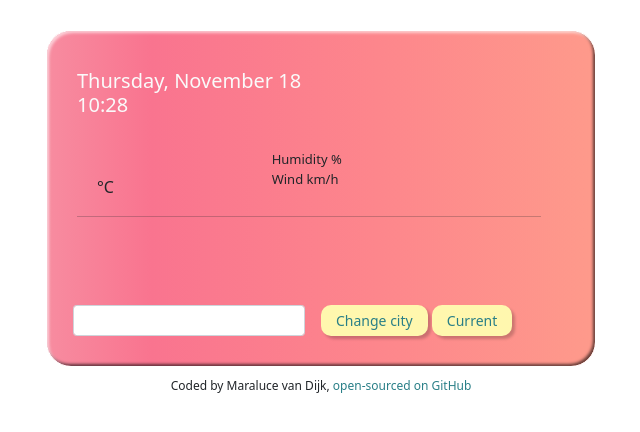
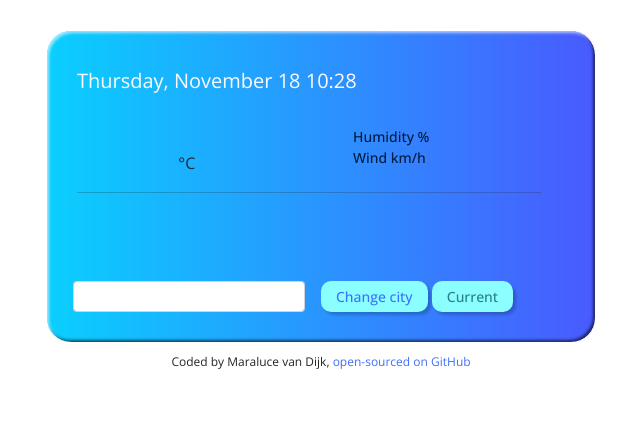
Before and after one commit to maraleopard/weather-app, a plain HTML site: page index.html in a window 1280 px wide. Shown: the whole page, without its empty margins (319-959 px from the left). Drawn offline with nearby package versions, Linux system fonts and the light colour scheme; no server answers.

Commit message:
Changed layout and colors

```diff
--- a/index.html
+++ b/index.html
@@ -5,6 +5,10 @@
     <meta http-equiv="X-UA-Compatible" content="IE=edge" />
     <meta name="viewport" content="width=device-width, initial-scale=1.0" />
     <title>Weather</title>
+
+    <link rel="preconnect" href="https://fonts.googleapis.com">
+<link rel="preconnect" href="https://fonts.gstatic.com" crossorigin>
+<link href="https://fonts.googleapis.com/css2?family=Open+Sans:wght@300;400;500;600;700;800&display=swap" rel="stylesheet">
 
     <link
       href="https://cdn.jsdelivr.net/npm/bootstrap@5.1.1/dist/css/bootstrap.min.css"
@@ -20,14 +24,15 @@
     <div class="container">
       <div class="app">
         <div class="row overview">
-          <div class="col-6">
+          <div class="col">
             <h1></h1>
             <h2></h2>
           </div>
-          <div class="col">
+
+          <div class="row">
+            <div class="col-2">
             <img src="" alt="" class="main-icon" id="icon-current" />
           </div>
-          <div class="row">
             <div class="col-4">
               <strong id="current-temp"></strong>
               °C
@@ -35,9 +40,9 @@
             <div class="col">
               <ul>
                 <li><span id="description"></span></li>
-                <li>Humidity <span id="humidity"></span>%</li>
+                <li>Humidity <span id="humidity" class="data"></span>%</li>
 
-                <li>Wind <span id="wind"></span> km/h</li>
+                <li>Wind <span id="wind" class="data"></span> km/h</li>
               </ul>
             </div>
           </div>
--- a/src/styles.css
+++ b/src/styles.css
@@ -1,3 +1,7 @@
+body {
+  font-family: "Open Sans", sans-serif;
+}
+
 div h1 {
   color: #fafafa;
   font-size: 45px;
@@ -14,8 +18,9 @@ ul {
 }
 
 li {
+  color: #001a3d;
   list-style: none;
-  font-size: 13px;
+  font-size: 14px;
   font-weight: 500;
 }
 
@@ -24,6 +29,7 @@ li:first-letter {
 }
 
 strong {
+  color: #001a3d;
   font-size: 60px;
   margin-left: 20px;
 }
@@ -40,22 +46,16 @@ footer {
 }
 
 a {
-  color: #297f87;
+  color: #3d70fe;
   text-decoration: none;
 }
 
 a:hover {
-  color: #f55f98;
+  color: #0bcdfe;
 }
 
 .app {
-  background: linear-gradient(
-    to right,
-    #f78ca0 0%,
-    #f9748f 19%,
-    #fd868c 60%,
-    #fe9a8b 100%
-  );
+  background: linear-gradient(to right, #0acffe 0%, #495aff 100%);
   border: 1px solid #ffffff;
   border-radius: 25px;
   box-shadow: inset 2px 2px 3px rgba(255, 255, 255, 0.6),
@@ -67,18 +67,25 @@ a:hover {
   padding: 30px;
 }
 
+.data {
+  color: #1324bf;
+}
+
 .forecast-overview {
-  font-size: 12px;
+  color: #fafafa;
+  font-size: 13px;
   font-weight: 600;
   margin-bottom: 25px;
   text-align: center;
 }
 
 .weather-forecast-temp-max {
+  color: #001a3d;
   font-weight: 700;
 }
 
 .weather-forecast-temp-min {
+  color: #001a3d;
   font-weight: 400;
 }
 
@@ -90,11 +97,11 @@ a:hover {
 }
 
 .change-city {
-  background-color: #fff7ae;
+  background-color: #8bffff;
   border: none;
   border-radius: 10px;
   box-shadow: 3px 3px 3px rgba(0, 0, 0, 0.2);
-  color: #297f87;
+  color: #3d70fe;
   display: inline;
   font-size: 14px;
   font-weight: 450;
@@ -102,7 +109,7 @@ a:hover {
 }
 
 .change-city:hover {
-  background-color: #fcf18f;
+  background-color: #81efef;
   border: none;
   box-shadow: 3px 3px 3px rgba(0, 0, 0, 0.2);
   cursor: pointer;
@@ -110,7 +117,7 @@ a:hover {
 }
 
 .current-city {
-  background-color: #fff7ae;
+  background-color: #8bffff;
   border: none;
   border-radius: 10px;
   box-shadow: 3px 3px 3px rgba(0, 0, 0, 0.2);
@@ -122,7 +129,7 @@ a:hover {
 }
 
 .current-city:hover {
-  background-color: #fcf18f;
+  background-color: #81efef;
   border: none;
   box-shadow: 3px 3px 3px rgba(0, 0, 0, 0.2);
   cursor: pointer;
```
